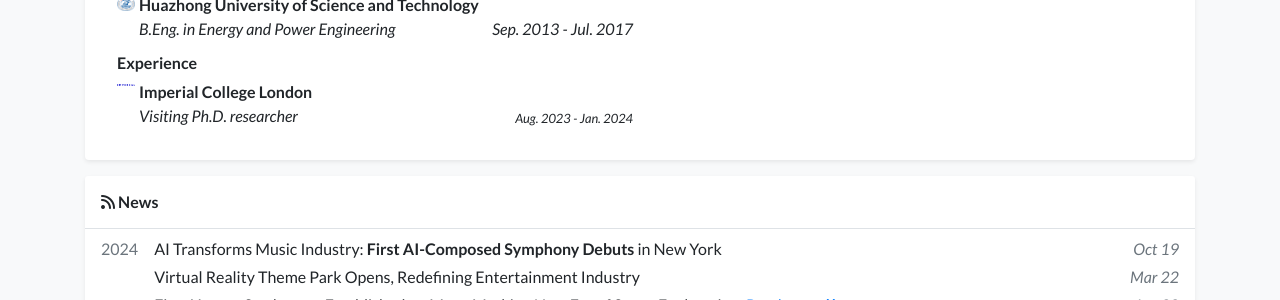
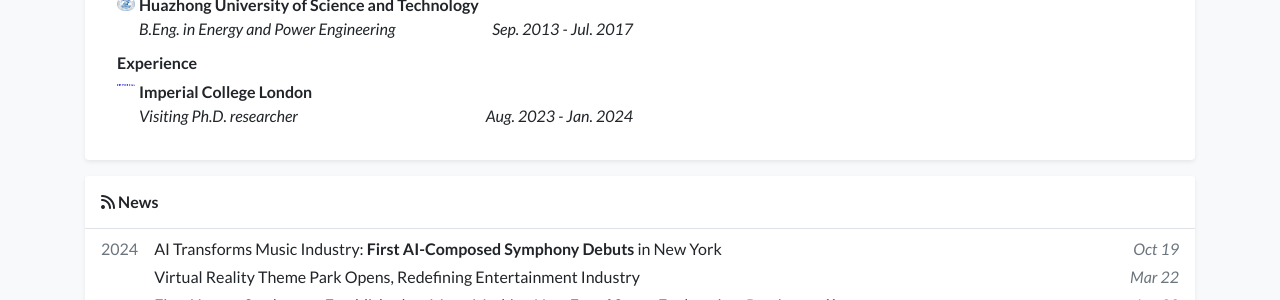
Before and after one commit to johnny-eee/academic-homepage-main, a Jekyll site: the page built from index.html, in a window 1280 px wide and 900 px high, scrolled down 491 px. Shown: the part 150-450 px from the top of the window. Built offline with Jekyll 4.4.1, drawn with Linux system fonts in a browser that asks for light colours; a style sheet for code colours, icons or effects is not loaded.

Commit message:
Update profile.yml

```diff
--- a/_data/profile.yml
+++ b/_data/profile.yml
@@ -54,7 +54,7 @@
 - name: <b>Imperial College London</b>
   logo: /assets/images/badges/imperial.png
   position: <i><font size="3">Visiting Ph.D. researcher</font></i>
-  date: Aug. 2023 - Jan. 2024
+  date: <font size="3">Aug. 2023 - Jan. 2024</font>
 
 
 #awards:
```
